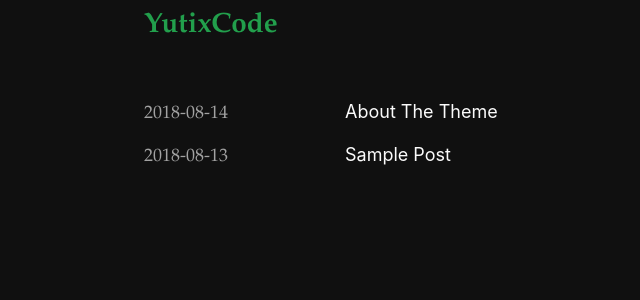
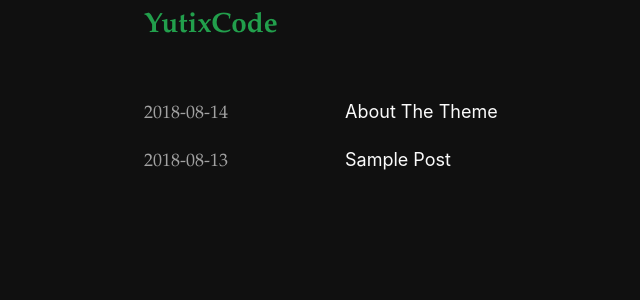
Before and after one commit to Yutixcode/Yutixcode.github.io, a Jekyll site: the page built from index.md, in a window 1280 px wide. Shown: the top 300 px of the page, without its empty margins (161-801 px from the left). Built offline with Jekyll 4.4.1, drawn with Linux system fonts in a browser that asks for light colours.

Commit message:
Update _layout.scss

```diff
--- a/_sass/_layout.scss
+++ b/_sass/_layout.scss
@@ -64,7 +64,7 @@ body {
 .posts__item {
   display: flex;
   flex-wrap: wrap;
-  margin-bottom: 20px;
+  margin-bottom: 25px;
   align-items: baseline;
 }
 
```
